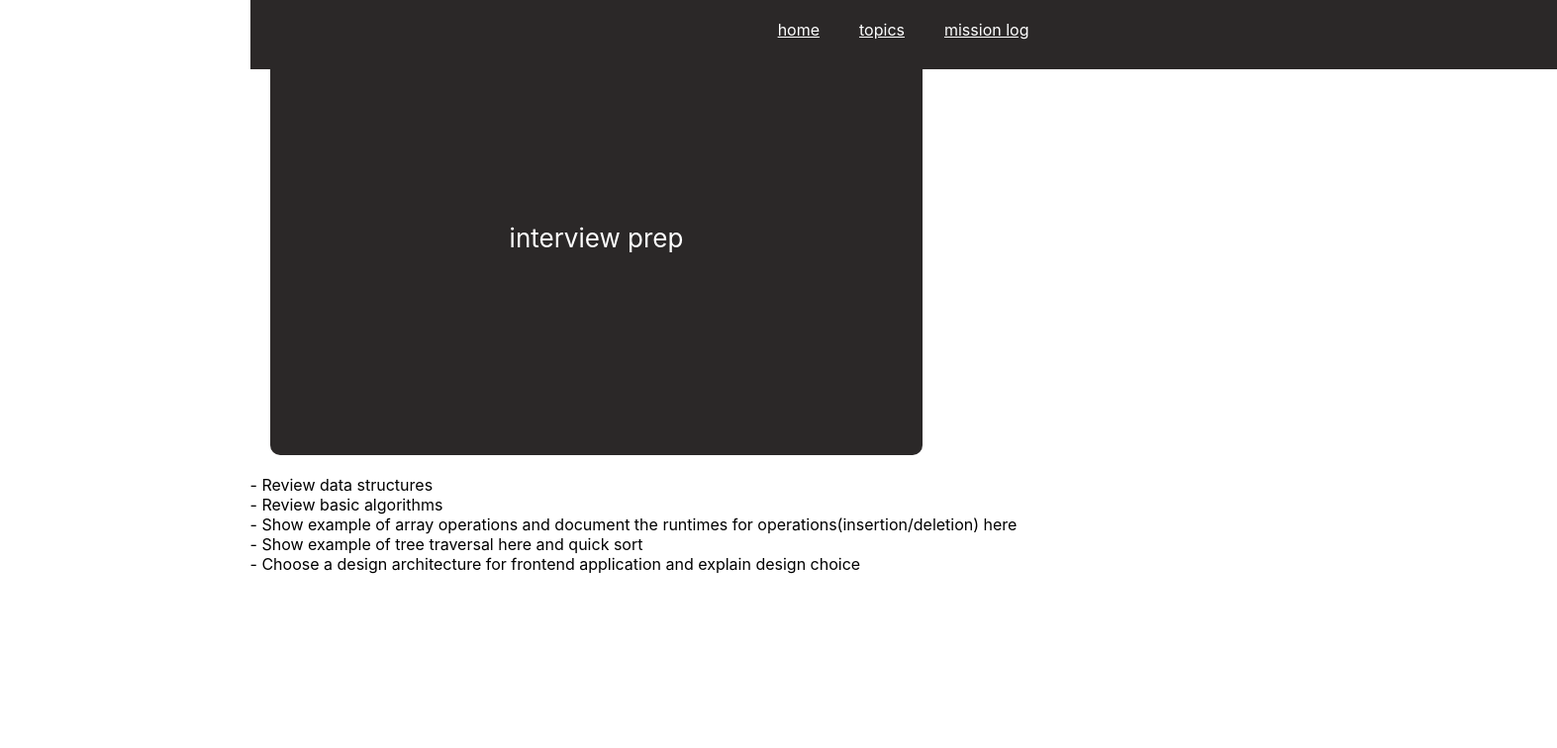
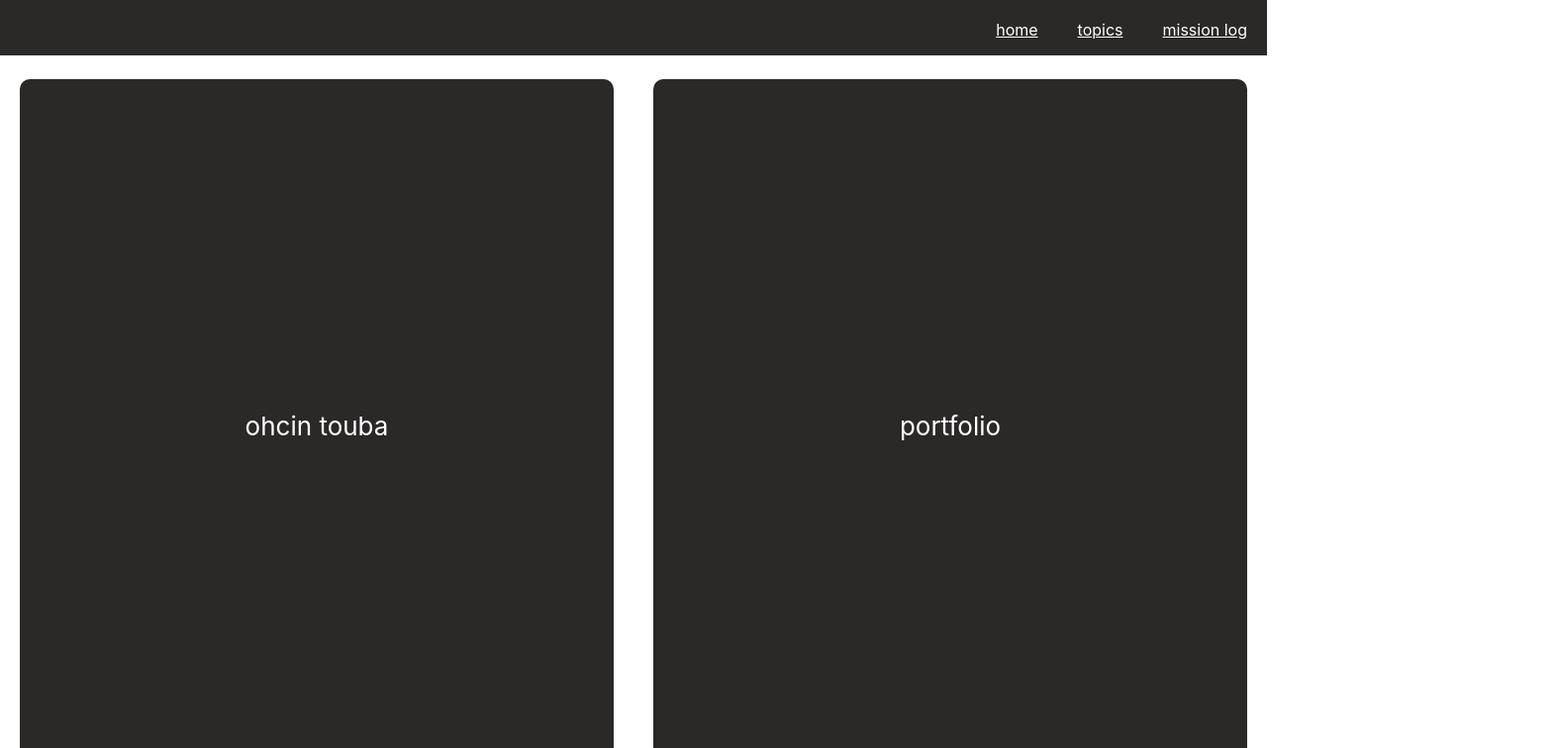
Before and after one commit to delmonicho/craft, a React (Create React App) app: page / in a window 1280 px wide. Shown: the top 756 px of the page at 99% size, 1573 px wide, since content can reach past the window. Built offline with nearby package versions, Linux system fonts and the light colour scheme.

Commit message:
style changes

```diff
--- a/src/components/Card.css
+++ b/src/components/Card.css
@@ -9,6 +9,6 @@
   font-size: calc(10px + 2vmin);
   color: white;
   padding: 20px;
-    margin: 20px;
+  margin: 80px 20px 20px;
   border-radius: 10px;
 }
--- a/src/components/Card.js
+++ b/src/components/Card.js
@@ -4,6 +4,7 @@ export default function Card({ title }) {
     return (
         <div class="card-container">
             { title }
+
         </div>
     );
 }
--- a/src/components/Header.css
+++ b/src/components/Header.css
@@ -2,9 +2,11 @@
     position: absolute;
     background-color: #2b2828;
     text-align: center;
-    padding: 20px;
+    display: flex;
     width: 100%;
-    height: 30px;
+    justify-content: end;
+    align-content: center;
+    height: 56px;
 }
 
 a {
--- /dev/null
+++ b/src/pages/Home.css
@@ -0,0 +1,5 @@
+.home-container {
+    display: flex;
+    justify-content: center;
+    width: 100%;
+}
--- a/src/pages/Home.js
+++ b/src/pages/Home.js
@@ -1,27 +1,14 @@
 import Card from "../components/Card";
 import Header from "../components/Header";
+import "./Home.css";
 
 export default function Home() {
 
     return (
-        <div>
+        <div class="home-container">
             <Header />
-            <Card title="interview prep"/>
-            <div>
-                - Review data structures
-            </div>
-            <div>
-                - Review basic algorithms
-            </div>
-            <div>
-                - Show example of array operations and document the runtimes for operations(insertion/deletion) here
-            </div>
-            <div>
-                - Show example of tree traversal here and quick sort
-            </div>
-            <div>
-                - Choose a design architecture for frontend application and explain design choice
-            </div>
+            <Card title="ohcin touba"/>
+            <Card title="portfolio"/>
         </div>
     );
 }
```
Lines whose indentation alone changed are shown as unchanged.
